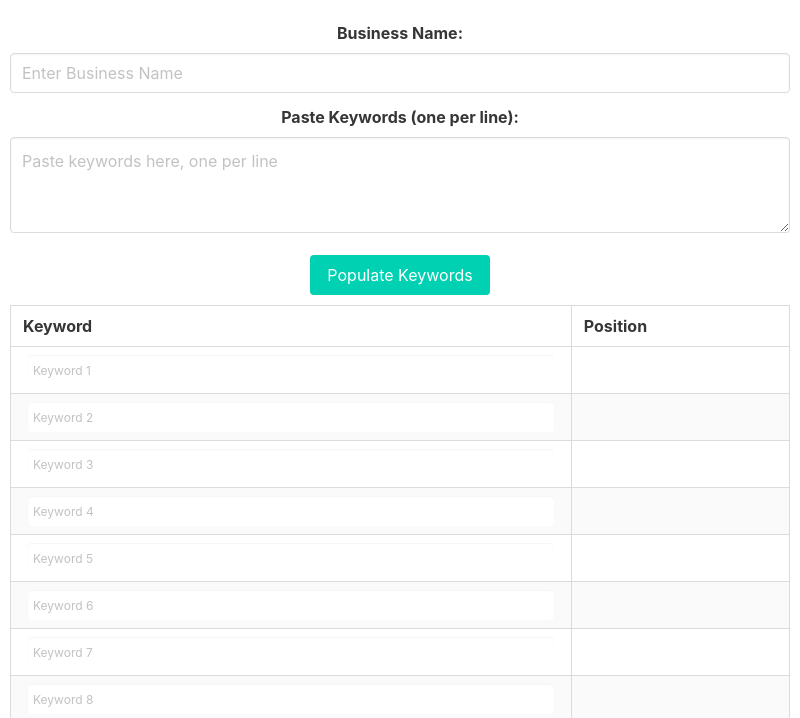
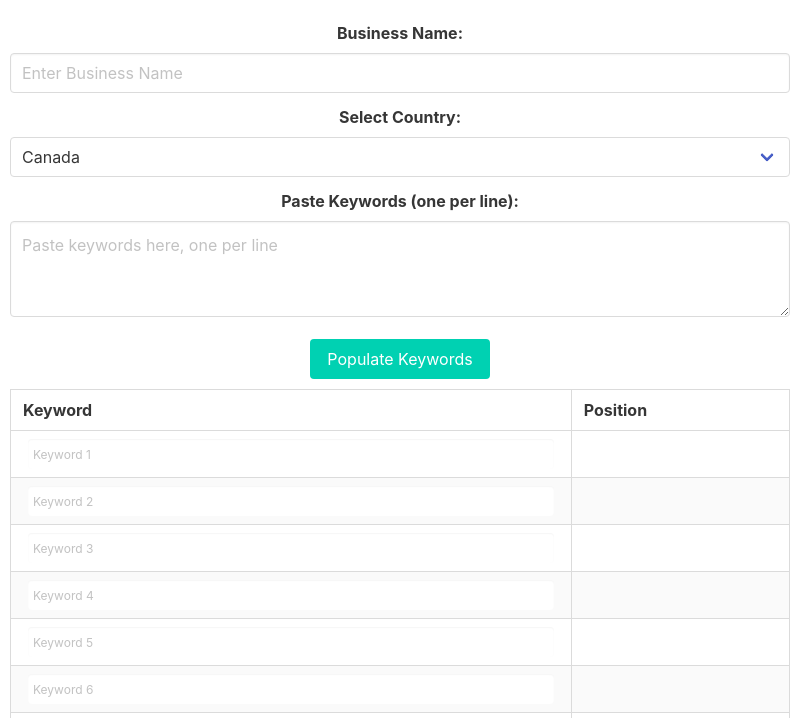
Before and after one commit to ianshuupadhyay/Local-SEO-Keyword-Position-Checker, an Electron app: page index.html in a window 800 px wide. Shown: the part 40-758 px from the top of the page. Drawn offline with nearby package versions, Linux system fonts and the light colour scheme.

Commit message:
Update index.html
Added Country Option

```diff
--- a/index.html
+++ b/index.html
@@ -22,7 +22,7 @@
     .form-group label {
       margin-right: 10px;
     }
-    input[type="text"], textarea {
+    input[type="text"], textarea, select {
       width: 100%;
       box-sizing: border-box;
     }
@@ -61,6 +61,23 @@
           <input class="input" type="text" id="businessName" placeholder="Enter Business Name">
         </div>
       </div>
+
+      <div class="field">
+        <label class="label" for="countrySelect">Select Country:</label>
+        <div class="control">
+          <div class="select is-fullwidth">
+            <select id="countrySelect">
+              <option value="ca">Canada</option>
+              <option value="us">United States</option>
+              <option value="uk">United Kingdom/Ireland</option>
+              <option value="au">Australia</option>
+              <option value="sg">Singapore</option>
+              <option value="nz">New Zealand</option>
+            </select>
+          </div>
+        </div>
+      </div>
+
       <div class="field">
         <label class="label" for="keywordsTextarea">Paste Keywords (one per line):</label>
         <div class="control">
@@ -144,11 +161,11 @@
         <button class="button is-link" id="runScript">Run Script</button>
         <button class="button is-light" id="copyPositions">Copy Positions</button>
       </div>
+      <div class="notification is-info is-light mt-3" style="display: none;" id="statusMessage">
+        Searching... Please wait.
+      </div>
     </section>
   </main>
-
-    </div>
-  </footer>
   <script src="renderer.js"></script>
 </body>
 </html>
```
